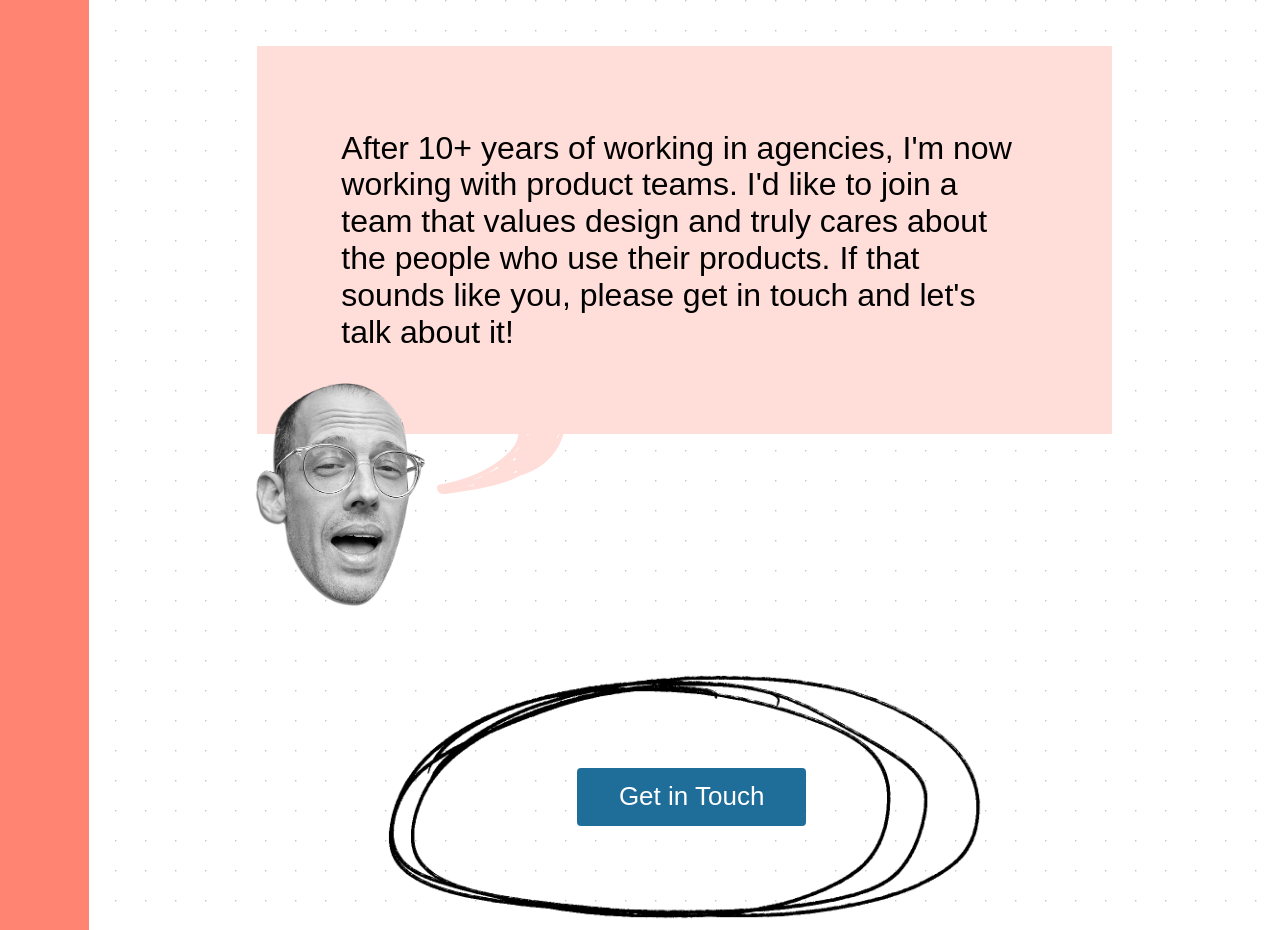
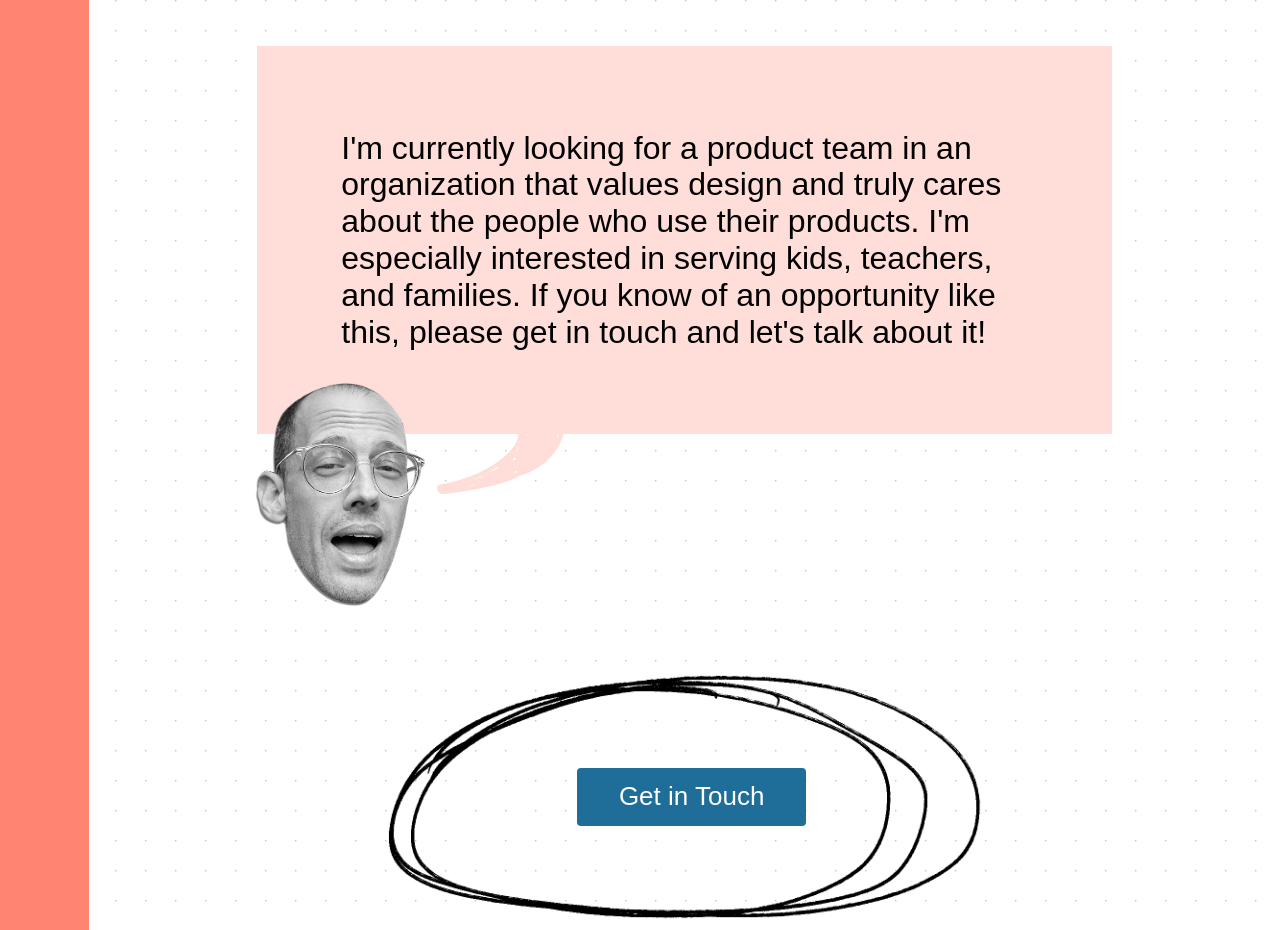
Before and after one commit to adam-is-tall/portfolio-site, a React (Create React App) app: page / in a window 1280 px wide. Shown: the part 5640-6570 px from the top of the page. Built offline with nearby package versions, Linux system fonts and the light colour scheme; a web font is replaced by a local one.

Commit message:
words tweak

```diff
--- a/src/App.tsx
+++ b/src/App.tsx
@@ -185,7 +185,7 @@ export default function App() {
         <div className="relative p-md py-lg sm:p-lg md:p-lg lg:p-2xl">
           {/* <img className="absolute -right-52 top-0 w-2/12" src={shapeStack3} /> */}
           <ChatBubble frames={adamHeads3} className="mb-3xl">
-            After 10+ years of working in agencies, I'm now working with product teams. I'd like to join a team that values design and truly cares about the people who use their products. If that sounds like you, please get in touch and let's talk about it!
+            I'm currently looking for a product team in an organization that values design and truly cares about the people who use their products. I'm especially interested in serving kids, teachers, and families. If you know of an opportunity like this, please get in touch and let's talk about it!
           </ChatBubble>
           <div className="flex flex-col sm:flex-row items-center justify-center w-full space-y-sm sm:space-y-0 sm:space-x-sm pt-xl mt-xl">
             <img className="absolute object-center w-full md:w-1/2 transform transition hover:scale-105" src={sketchBigCircle} alt="Sketched Circle"/>
```
